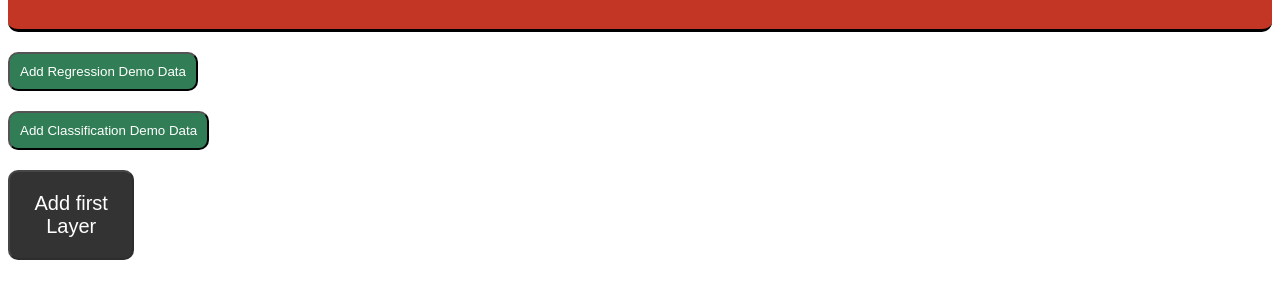
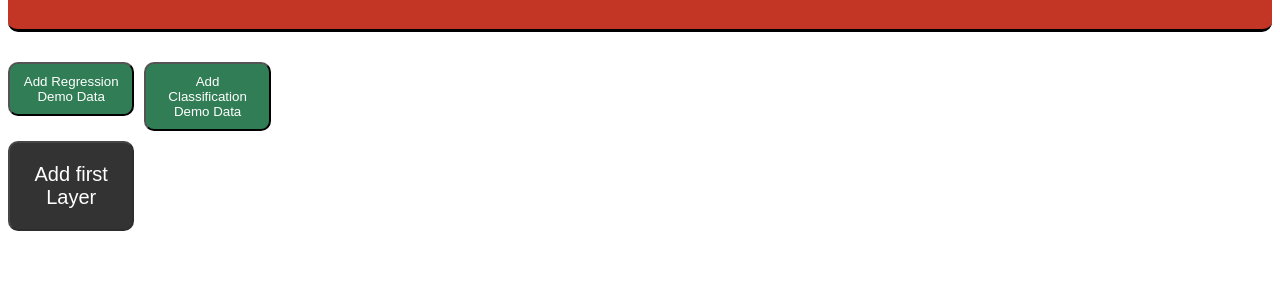
Before and after one commit to AniTho/camicroscope-gsoc-challenge, a plain HTML site: page index.html in a window 1280 px wide. Shown: the part 79-378 px from the top of the page. Drawn offline with Linux system fonts and the light colour scheme.

Commit message:
Completed for training process

```diff
--- a/css/styles.css
+++ b/css/styles.css
@@ -68,14 +68,34 @@ label{
   display: inline-block;
 }
 
+select{
+  width: 30%;
+  display: inline-block;
+}
+
 .submit{
   border-radius: 10px;
-  background-color: #317e56;
+  background-color: #000000;
   color:#fff;
   padding: 10px;
 }
 
 .submit:hover{
+  cursor: pointer;
+}
+
+.dataButton{
+  border-radius: 10px;
+  background-color: #317e56;
+  color:#fff;
+  padding: 10px;
+  margin: 10px 10px 10px 0px;
+  float: left;
+  width:10%;
+  box-sizing: border-box;
+}
+
+.dataButton:hover{
   cursor: pointer;
 }
 
--- a/index.html
+++ b/index.html
@@ -3,6 +3,7 @@
   <head>
     <meta charset="utf-8">
     <title>Deep Learning GUI</title>
+
     <link rel = "stylesheet" href = "css/styles.css">
     <!-- Import TensorFlow.js -->
     <script src="https://cdn.jsdelivr.net/npm/@tensorflow/tfjs@1.0.0/dist/tf.min.js"></script>
@@ -10,8 +11,6 @@
     <script src="https://cdn.jsdelivr.net/npm/@tensorflow/tfjs-vis@1.0.2/dist/tfjs-vis.umd.min.js"></script>
 
     <script src = "Javascript/main.js"></script>
-
-    <script src = "Javascript/data.js"></script>
   </head>
   <body>
     <header id = 'main-header' class = 'heading'>
@@ -23,15 +22,15 @@
 
     <!-- Add Data Buttons -->
     <div class="container">
-      <button id = "add-data1" class = "submit" name="button" onclick="addData1()">
+      <button id = "add-data1" class = "dataButton" name="button" onclick="addData1()">
         Add Regression Demo Data</button>
     </div>
     <div class="container">
-      <button id = "add-data2" class = "submit" name="button" onclick="addData2()">
+      <button id = "add-data2" class = "dataButton" name="button" onclick="addData2()">
         Add Classification Demo Data</button>
     </div>
 
-
+    <div class="clr"></div>
 
     </div>
     <!-- Add First Layer Button -->
```
Also changed, not shown: Javascript/data.js (deleted).
